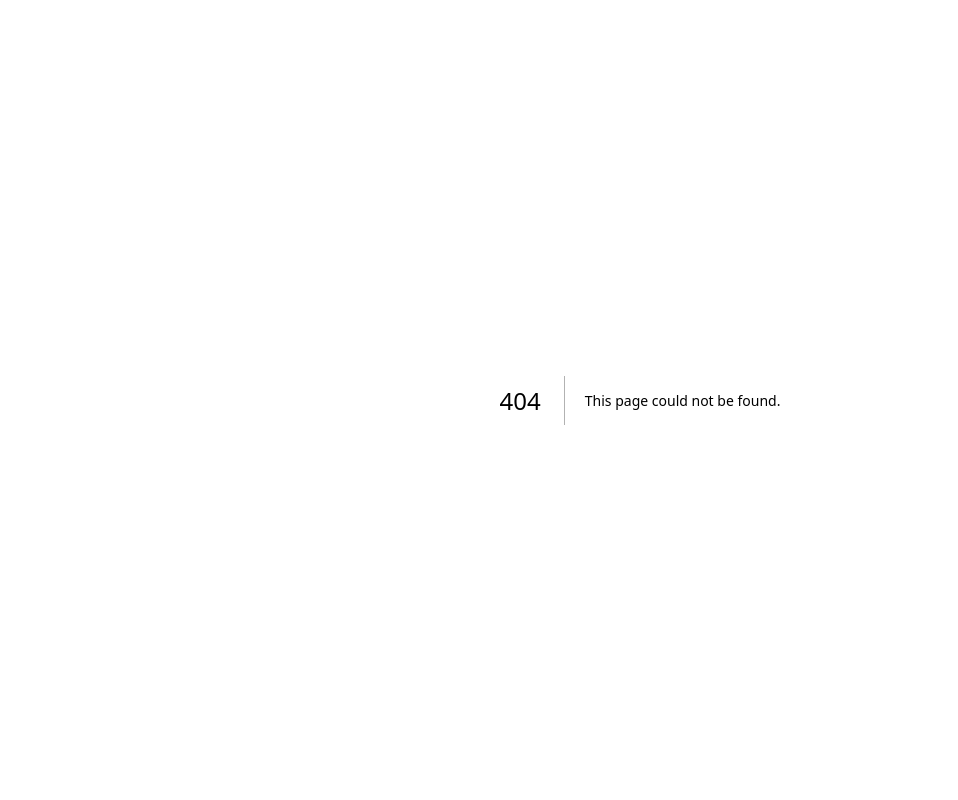
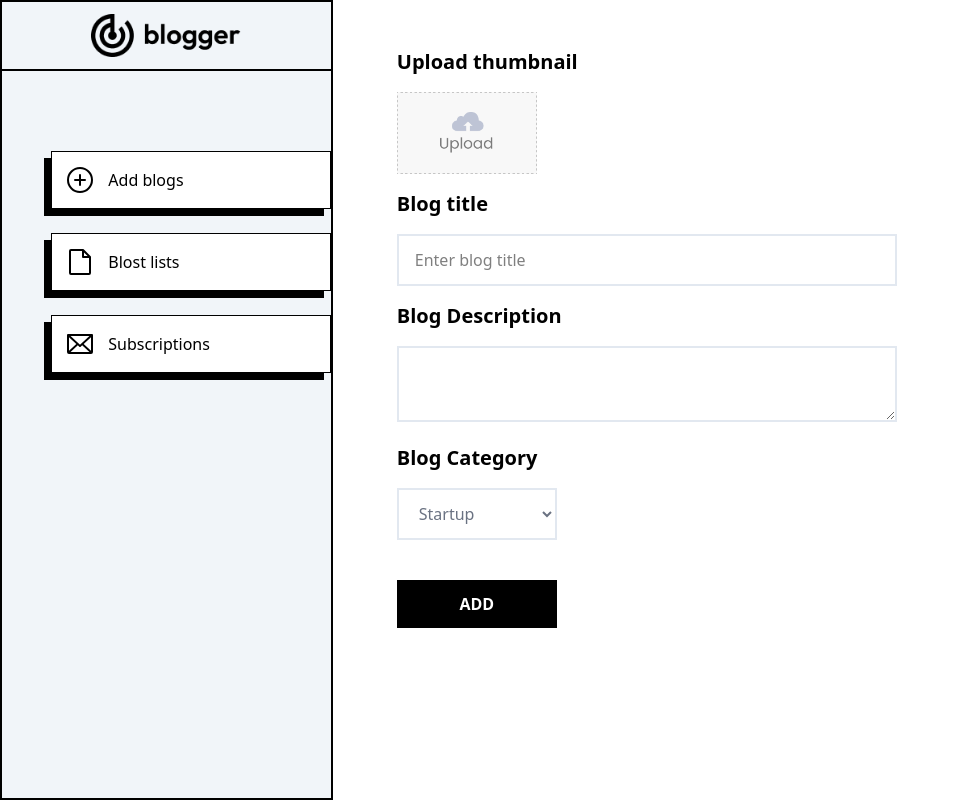
Before and after one commit to anonymous298/Full-Stack-Blog-App, a Next.js app: page /admin/addProduct in a window 1280 px wide. Before the commit this address had no page. Shown: the whole page, without its empty margins (0-958 px from the left). Built offline with nearby package versions, Linux system fonts and the light colour scheme.

Commit message:
add blog page created

```diff
--- /dev/null
+++ b/app/admin/addProduct/page.js
@@ -0,0 +1,57 @@
+"use client"
+
+import { assets } from '@/Assets/assets'
+import Image from 'next/image'
+import React, {useState} from 'react'
+
+const page = () => {
+  const [image, setImage] = useState(false);
+  const [data, setData] = useState({
+    title : '',
+    description : '',
+    category : 'Startup',
+    author : 'Talha',
+    authorimg : '/author_img.png'
+  })
+
+  const handleSubmit = (e) => {
+    setData({...data, [e.target.name] : e.target.value})
+  }
+
+  console.log(data);
+
+  return (
+    <div>
+      <form className='pt-5 px-5 sm:pt-12 sm:pl-16'>
+        <p className='text-xl font-bold'>Upload thumbnail</p>
+
+        <label htmlFor="img">
+          <Image src={image ? URL.createObjectURL(image) : assets.upload_area} alt='upload' width={140} height={70} className='mt-4 cursor-pointer' />
+        </label>
+
+        <input type="file" name="image" id="img" hidden required onChange={(e) => setImage(e.target.files[0])} />
+
+        <p className='text-xl font-bold mt-4'>Blog title</p>
+
+        <input type="text" name='title' onChange={handleSubmit} value={data.title} className='border-2 border-slate-200 px-4 py-3 w-[500px] max-sm:w-full mt-4' placeholder='Enter blog title' />
+
+        <p className='text-xl font-bold mt-4'>Blog Description</p>
+
+        <textarea name="description" onChange={handleSubmit} value={data.description} className='border-2 border-slate-200 px-4 py-3 w-[500px] max-sm:w-full mt-4'></textarea>
+
+        <p className='text-xl font-bold mt-4'>Blog Category</p>
+
+        <select name="category" onChange={handleSubmit} value={data.category} className='mt-4 w-40 px-4 py-3 border-2 border-slate-200 text-gray-500'>
+          <option value="Technology">Technology</option>
+          <option value="Startup">Startup</option>
+          <option value="Lifestyle">Lifestyle</option>
+        </select>
+
+        <button type="submit" className='bg-black font-bold block w-40 p-3 text-white mt-10 cursor-pointer hover:bg-gray-900'>ADD</button>
+      </form>
+
+    </div>
+  )
+}
+
+export default page
```
